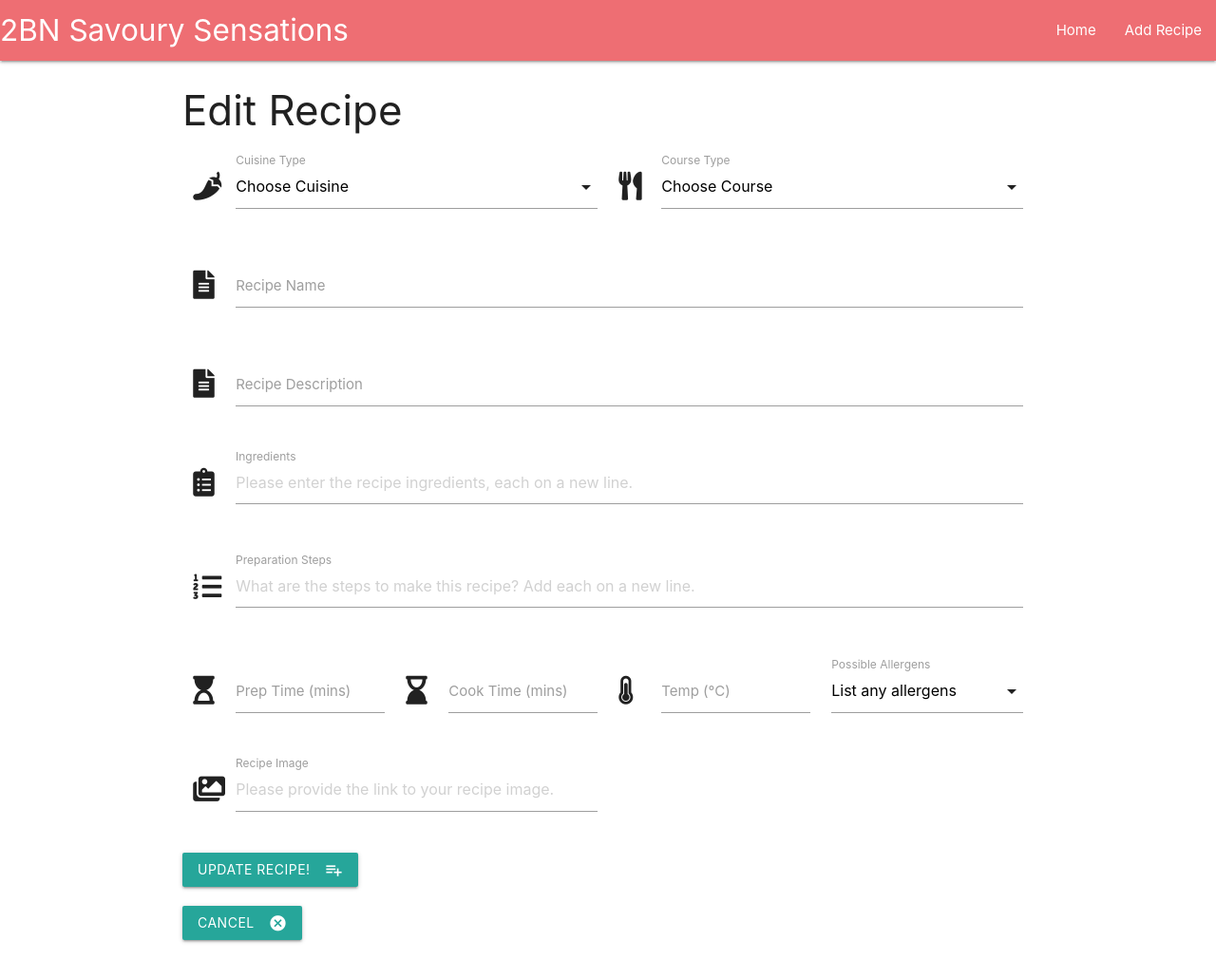
After one commit to 10xOXR/2BN_Savoury_Sensations, a Flask app: template templates/updaterecipe.html in a window 1280 px wide. The commit adds this page. Shown: the whole page at 95% size. Run offline with Flask 2, Linux system fonts and the light colour scheme; the template is opened without the code that fills it, so the values that code supplies are empty; some libraries are stand-ins or nearby versions.

Commit message:
Add update recipe page and functionality
Added an update recipe page and the required Python fuctions
to allow exiting database entries to be updated.

```diff
--- a/app.py
+++ b/app.py
@@ -6,22 +6,42 @@ from slugify import slugify
 
 app = Flask(__name__)
 
-app.config["MONGO_DBNAME"] = "m4RecipiesCollection"
+app.config["MONGO_DBNAME"] = "m4recipesCollection"
 app.config["MONGO_URI"] = os.environ.get("MONGO_URI")
 app.config["SECRET_KEY"] = os.environ.get("SECRET_KEY")
+app.jinja_env.trim_blocks = True
+app.jinja_env.lstrip_blocks = True
 
 mongo = PyMongo(app)
 
 # Collections
+
 coll_users = mongo.db.users
-coll_recipies = mongo.db.recipes
+coll_recipes = mongo.db.recipes
 coll_cuisine = mongo.db.cuisine
+
+
+# Helper functions
+
+def dropdowns(list1, list2, list3):
+        for types in coll_cuisine.find():
+                cuisine_type = types.get("cuisineType")
+                course_type = types.get("courseType")
+                allergen_type = types.get("allergens")
+                for item in cuisine_type:
+                        list1.append(item)
+                for item in course_type:
+                        list2.append(item)
+                for item in allergen_type:
+                        list3.append(item)
+
+# Routes
 
 @app.route("/")
 @app.route("/show_recipes")
 def show_recipes():
-        alpha_sort = coll_recipies.find().sort( [("recipeName", 1)] )
-        total_recipes = coll_recipies.count()
+        alpha_sort = coll_recipes.find().sort( [("views", -1)] )
+        total_recipes = coll_recipes.count()
         return render_template("showrecipes.html", recipes = alpha_sort, total_recipes = total_recipes)
 
 @app.route("/add_recipe")
@@ -29,16 +49,7 @@ def add_recipe():
         cuisine = []
         course = []
         allergens = []
-        for types in coll_cuisine.find():
-                cuisine_type = types.get('cuisineType')
-                course_type = types.get('courseType')
-                allergen_type = types.get('allergens')
-                for item in cuisine_type:
-                        cuisine.append(item)
-                for item in course_type:
-                        course.append(item)
-                for item in allergen_type:
-                        allergens.append(item)
+        dropdowns(cuisine, course, allergens)
         return render_template("addrecipe.html", cuisine = sorted(cuisine), course = course, allergens = allergens)
 
 @app.route("/insert_recipe", methods=["POST"])
@@ -56,17 +67,52 @@ def insert_recipe():
                 "cookTime": request.form.get('cookTime'),
                 "temp": request.form.get('temp'),
                 "allergens": request.form.getlist('allergens'),
-                "imgUrl": request.form.get('imageUrl')
+                "imgUrl": request.form.get('imageUrl'),
+                "views": 0
         }
-        coll_recipies.insert_one(submission)
+        insertRecipe = coll_recipes.insert_one(submission)
         flash('Thank you! Your recipe has been submitted!')
-        return redirect(url_for("add_recipe"))
+        return redirect(url_for("recipe_detail", recipe_id = insertRecipe.inserted_id))
 
 @app.route("/recipe_detail/<recipe_id>")
 def recipe_detail(recipe_id):
-        recipe_name = coll_recipies.find_one({"_id": ObjectId(recipe_id)})
-        coll_recipies.update({"_id": ObjectId(recipe_id)}, {'$inc': {'views': 1}})
+        recipe_name = coll_recipes.find_one({"_id": ObjectId(recipe_id)})
+        coll_recipes.update({"_id": ObjectId(recipe_id)}, {'$inc': {'views': 1}})
         return render_template("recipedetail.html", recipe = recipe_name)
+
+@app.route("/update_recipe/<recipe_id>")
+def update_recipe(recipe_id):
+        cuisine = []
+        course = []
+        allergens = []
+        selected_recipe = coll_recipes.find_one({"_id": ObjectId(recipe_id)})
+        steps = selected_recipe.get("prepSteps")
+        dropdowns(cuisine, course, allergens)
+        return render_template("updaterecipe.html", selected_recipe = selected_recipe, cuisine = sorted(cuisine),
+                                course = course, allergens = allergens, steps = steps)
+
+@app.route("/insert_update/<recipe_id>", methods=["POST"])
+def insert_update(recipe_id):
+        recipe = coll_recipes.find_one({"_id": ObjectId(recipe_id)})
+        ingredients = request.form.get('ingredients').splitlines()
+        prepSteps = request.form.get('prepSteps').splitlines()
+        currentViews = recipe.get("views")
+        coll_recipes.update({"_id": ObjectId(recipe_id)}, {
+                "cuisineType": request.form.get('cuisineType'),
+                "courseType": request.form.get('courseType'),
+                "recipeName": request.form.get('recipe_name'),
+                "recipeDesc": request.form.get('recipeDesc'),
+                "ingredients": ingredients,
+                "prepSteps": prepSteps,
+                "prepTime": request.form.get('prepTime'),
+                "cookTime": request.form.get('cookTime'),
+                "temp": request.form.get('temp'),
+                "allergens": request.form.getlist('allergens'),
+                "imgUrl": request.form.get('imageUrl'),
+                "views": currentViews
+        })
+        flash('Thank you! Your recipe has been submitted!')
+        return redirect(url_for("recipe_detail", recipe_id = recipe_id))
 
 if __name__ == "__main__":
         app.run(host=os.environ.get("IP"),
--- /dev/null
+++ b/templates/updaterecipe.html
@@ -0,0 +1,133 @@
+{% extends "base.html" %}
+{% block content %}
+<div class="container">
+
+    <h3>Edit Recipe</h3>
+
+    <div class="row">
+        <form action="{{ url_for('insert_update', recipe_id=selected_recipe._id) }}" method="POST" class="col s12">
+            <div class="row">
+                <div class="input-field col s12 m6">
+                    <i class="fas fa-pepper-hot prefix"></i>
+                    <select id="cuisineType" name="cuisineType">
+                        <option value="" disabled selected>Choose Cuisine</option>
+                        {% for item in cuisine %}
+                        {% if item == selected_recipe.cuisineType %}
+                        <option value="{{ item }}" selected>{{ item }}</option>
+                        {% else %}
+                        <option value="{{ item }}">{{ item }}</option>
+                        {% endif %}
+                        {% endfor %}
+                    </select>
+                    <label for="cuisineType">Cuisine Type</label>
+                </div>
+                <div class="input-field col s12 m6">
+                    <i class="fas fa-utensils prefix"></i>
+                    <select id="courseType" name="courseType">
+                        <option value="" disabled selected>Choose Course</option>
+                        {% for item in course %}
+                        {% if item == selected_recipe.courseType %}
+                        <option value="{{ item }}" selected>{{ item }}</option>
+                        {% else %}
+                        <option value="{{ item }}">{{ item }}</option>
+                        {% endif %}
+                        {% endfor %}
+                    </select>
+                    <label for="courseType">Course Type</label>
+                </div>
+            </div>
+            <div class="row">
+                <div class="input-field col s12">
+                    <i class="fas fa-file-alt prefix"></i>
+                    <input id="recipe_name" name="recipe_name" type="text" class="validate"
+                        value="{{ selected_recipe.recipeName }}">
+                    <label for="recipe_name">Recipe Name</label>
+                </div>
+            </div>
+            <div class="row">
+                <div class="input-field col s12">
+                    <i class="fas fa-file-alt prefix"></i>
+                    <input id="recipeDesc" name="recipeDesc" type="text" class="validate"
+                        value="{{ selected_recipe.recipeDesc }}">
+                    <label for="recipeDesc">Recipe Description</label>
+                </div>
+            </div>
+            <div class="row">
+                <div class="input-field col s12">
+                    <i class="fas fa-clipboard-list prefix"></i>
+                    <textarea name="ingredients" id="ingredients" class="materialize-textarea"
+                        placeholder="Please enter the recipe ingredients, each on a new line.">
+                        {% for ing in selected_recipe.ingredients -%}
+                        {{ ing }}
+                        {% endfor -%}
+                    </textarea>
+                    <label for="ingredients">Ingredients</label>
+                </div>
+            </div>
+            <div class="row">
+                <div class="input-field col s12">
+                    <i class="fas fa-list-ol prefix"></i>
+                    <textarea name="prepSteps" id="prepSteps" class="materialize-textarea"
+                        placeholder="What are the steps to make this recipe? Add each on a new line.">
+                        {% for step in selected_recipe.prepSteps -%}
+                        {{ step }}
+                        {% endfor -%}
+                    </textarea>
+                    <label for="prepSteps">Preparation Steps</label>
+                </div>
+            </div>
+            <div class="row">
+                <div class="input-field col s12 m6 l3">
+                    <i class="fas fa-hourglass-start prefix"></i>
+                    <input id="prepTime" name="prepTime" type="number" class="validate"
+                        value="{{ selected_recipe.prepTime }}">
+                    <label for="prepTime">Prep Time (mins)</label>
+                </div>
+                <div class="input-field col s12 m6 l3">
+                    <i class="fas fa-hourglass-end prefix"></i>
+                    <input id="cookTime" name="cookTime" type="number" class="validate"
+                        value="{{ selected_recipe.cookTime }}">
+                    <label for="cookTime">Cook Time (mins)</label>
+                </div>
+                <div class="input-field col s12 m6 l3">
+                    <i class="fas fa-thermometer-three-quarters prefix"></i>
+                    <input id="temp" name="temp" type="number" class="validate" value="{{ selected_recipe.temp }}">
+                    <label for="temp">Temp (°C)</label>
+                </div>
+                <div class="input-field col s12 m6 l3">
+                    <select id="allergens" name="allergens" multiple>
+                        <option value="" disabled>List any allergens</option>
+                        {% for item in allergens %}
+                        {% if item in selected_recipe.allergens %}
+                        <option value="{{ item }}" selected>{{ item }}</option>
+                        {% else %}
+                        <option value="{{ item }}">{{ item }}</option>
+                        {% endif %}
+                        {% endfor %}
+                    </select>
+                    <label for="allergens">Possible Allergens</label>
+                </div>
+            </div>
+            <div class="row">
+                <div class="input-field col s12 m6">
+                    <i class="fas fa-images prefix"></i>
+                    <input id="imageUrl" name="imageUrl" type="text" class="validate"
+                        placeholder="Please provide the link to your recipe image."
+                        value="{{ selected_recipe.imgUrl }}">
+                    <label for="imageUrl">Recipe Image</label>
+                </div>
+            </div>
+            <div class="row">
+                <button class="btn waves-effect waves-light" type="submit" name="action">Update Recipe!
+                    <i class="material-icons right">playlist_add</i>
+                </button>
+            </div>
+        </form>
+        <div class="row">
+            <button class="btn waves-effect waves-light" onclick="window.history.back()">Cancel
+                <i class="material-icons right">cancel</i>
+            </button>
+        </div>
+    </div>
+{% endblock %}
+</div>
```
Also changed, not shown: templates/recipedetail.html (+19 -0 lines).
